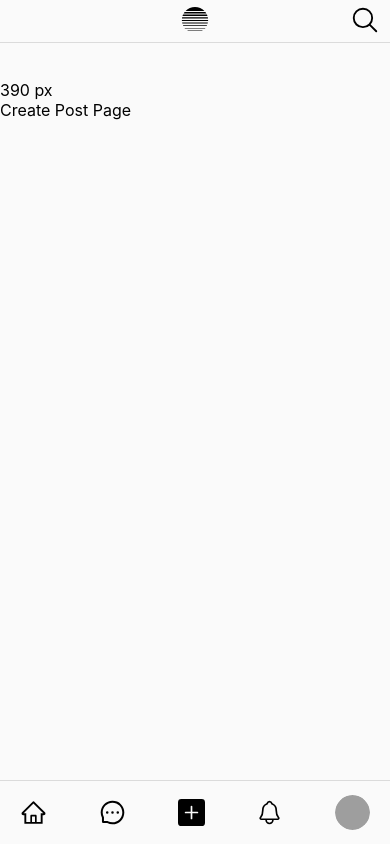
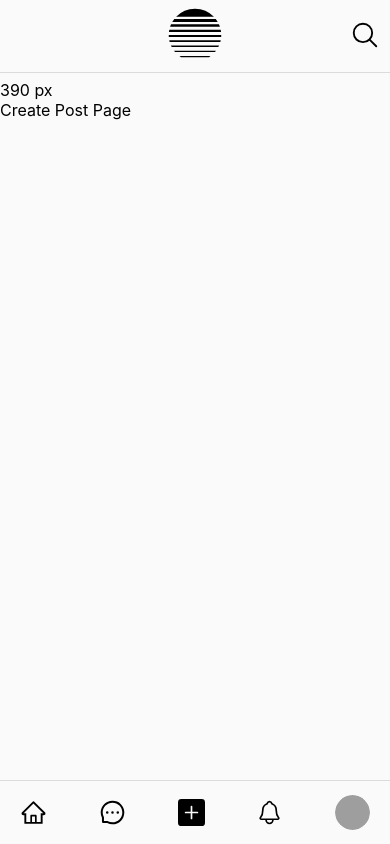
Before and after one commit to ethanledev/my_social_media, a Next.js app: page /account/create-post in a window 390 px wide. Built offline with nearby package versions, Linux system fonts and the light colour scheme; grey boxes are pictures that could not be loaded.

Commit message:
add App Layout and RouteGuard

```diff
--- a/components/AuthPage/AuthPage.module.css
+++ b/components/AuthPage/AuthPage.module.css
@@ -12,7 +12,7 @@
 .container {
   width: 350px;
   text-align: center;
-  margin: 100px auto;
+  margin: 20% auto;
 }
 
 .disabled {
--- /dev/null
+++ b/components/Commons/Layout/Layout.js
@@ -0,0 +1,50 @@
+import React, { useState, useEffect } from "react";
+
+import DesktopHeader from "../../Commons/DesktopHeader/DesktopHeader";
+import NavLinks from "../../Commons/NavLinks/NavLinks";
+import MobileHeader from "../../Commons/MobileHeader/MobileHeader";
+
+const Layout = ({ children }) => {
+  const [windowWidth, setWindowWidth] = useState(0);
+
+  useEffect(() => {
+    const handleWindowResize = () => {
+      setWindowWidth(window.innerWidth);
+    };
+
+    handleWindowResize();
+
+    window.addEventListener("resize", handleWindowResize);
+
+    return () => window.removeEventListener("resize", handleWindowResize);
+  }, []);
+
+  const renderPageWithLayout = () => {
+    if (windowWidth > 900) {
+      return (
+        <React.Fragment>
+          <DesktopHeader />
+          <div className="pageContainer">
+            <div>{windowWidth} px</div>
+            {children}
+          </div>
+        </React.Fragment>
+      );
+    } else {
+      return (
+        <React.Fragment>
+          <MobileHeader />
+          <div className="pageContainer">
+            <div>{windowWidth} px</div>
+            {children}
+          </div>
+          <NavLinks isMobile={true} />
+        </React.Fragment>
+      );
+    }
+  };
+
+  return <div>{renderPageWithLayout()}</div>;
+};
+
+export default Layout;
--- a/components/Commons/MobileHeader/MobileHeader.js
+++ b/components/Commons/MobileHeader/MobileHeader.js
@@ -15,7 +15,7 @@ const MobileHeader = () => {
       <div className={styles.spacer}></div>
       <Link href="/">
         <a>
-          <GiStripedSun className="appIcon" />
+          <GiStripedSun className="appLogo" />
         </a>
       </Link>
       <Link href="/explore/search">
--- /dev/null
+++ b/components/Commons/RouteGuard/RouteGuard.js
@@ -0,0 +1,23 @@
+import { useRouter } from "next/router";
+import { useEffect } from "react";
+
+const isAuthorized = true;
+
+const RouteGuard = ({ children }) => {
+  const router = useRouter();
+  const { pathname } = router;
+
+  useEffect(() => {
+    if (!isAuthorized && pathname !== "/account/[authType]") {
+      router.push("/account/login");
+    }
+  }, [router, pathname]);
+
+  if (!isAuthorized) {
+    return pathname === "/account/[authType]" && children;
+  } else {
+    return children;
+  }
+};
+
+export default RouteGuard;
--- a/pages/_app.js
+++ b/pages/_app.js
@@ -1,54 +1,33 @@
-import React, { useEffect, useState } from "react";
+import { useRouter } from "next/router";
 import { Provider } from "react-redux";
+import Layout from "../components/Commons/Layout/Layout";
+import RouteGuard from "../components/Commons/RouteGuard/RouteGuard";
+
 import { store } from "../redux/store";
-
-import DesktopHeader from "../components/Commons/DesktopHeader/DesktopHeader";
-import NavLinks from "../components/Commons/NavLinks/NavLinks";
-import MobileHeader from "../components/Commons/MobileHeader/MobileHeader";
 
 import "../styles/globals.css";
 
 const MyApp = ({ Component, pageProps }) => {
-  const [windowWidth, setWindowWidth] = useState(0);
-
-  useEffect(() => {
-    const handleWindowResize = () => {
-      setWindowWidth(window.innerWidth);
-    };
-
-    handleWindowResize();
-
-    window.addEventListener("resize", handleWindowResize);
-
-    return () => window.removeEventListener("resize", handleWindowResize);
-  }, []);
+  const router = useRouter();
+  const { pathname } = router;
 
   const renderApp = () => {
-    if (windowWidth > 900) {
-      return (
-        <React.Fragment>
-          <DesktopHeader />
-          <div className="pageContainer">
-            <div>{windowWidth} px</div>
-            <Component {...pageProps} />
-          </div>
-        </React.Fragment>
-      );
+    if (pathname === "/account/[authType]") {
+      return <Component {...pageProps} />;
     } else {
       return (
-        <React.Fragment>
-          <MobileHeader />
-          <div className="pageContainer">
-            <div>{windowWidth} px</div>
-            <Component {...pageProps} />
-          </div>
-          <NavLinks isMobile={true} />
-        </React.Fragment>
+        <Layout>
+          <Component {...pageProps} />
+        </Layout>
       );
     }
   };
 
-  return <Provider store={store}>{renderApp()}</Provider>;
+  return (
+    <Provider store={store}>
+      <RouteGuard>{renderApp()}</RouteGuard>
+    </Provider>
+  );
 };
 
 export default MyApp;
--- a/utils/index.js
+++ b/utils/index.js
@@ -74,3 +74,5 @@ export const navLinkIcons = {
     outline: <IoBookmarkOutline />,
   },
 };
+
+export const mobileOnlyPaths = ["/account/notifications", "explore/search"];
```
